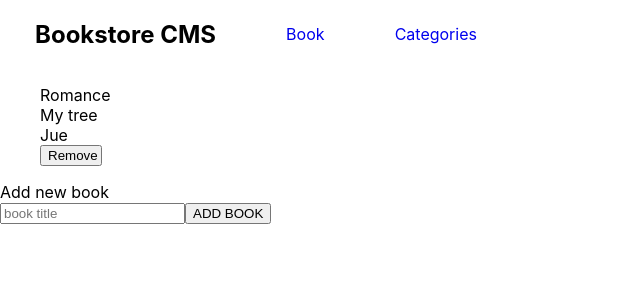
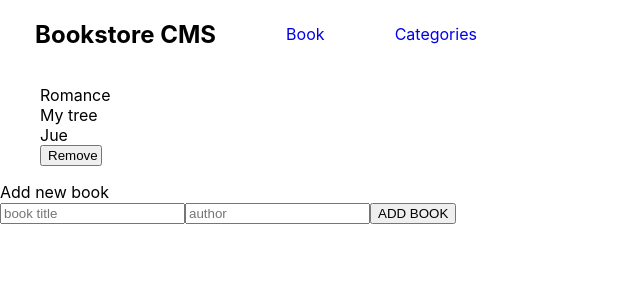
Before and after one commit to MayPyone/Bookstore, a React (Create React App) app: page / in a window 1280 px wide. Shown: the top 300 px of the page, without its empty margins (0-640 px from the left). Built offline with nearby package versions, Linux system fonts and the light colour scheme.

Commit message:
Add input field for author

```diff
--- a/src/component/Form.js
+++ b/src/component/Form.js
@@ -6,6 +6,7 @@ export default function Form() {
       <span>Add new book</span>
       <div>
         <input placeholder="book title" />
+        <input placeholder="author" />
         <button type="button">ADD BOOK</button>
       </div>
     </form>
```
